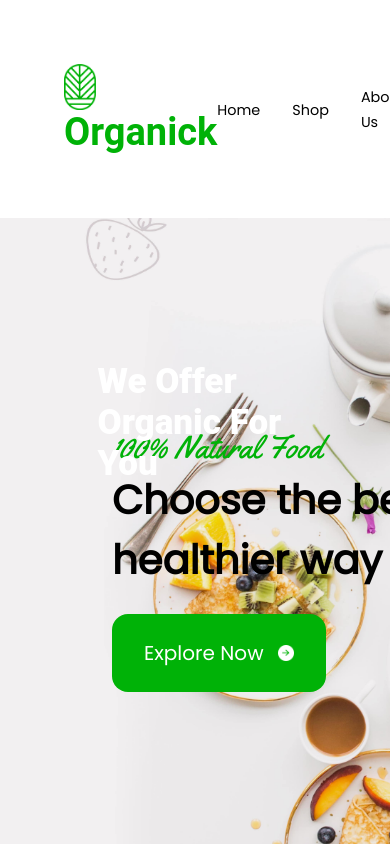
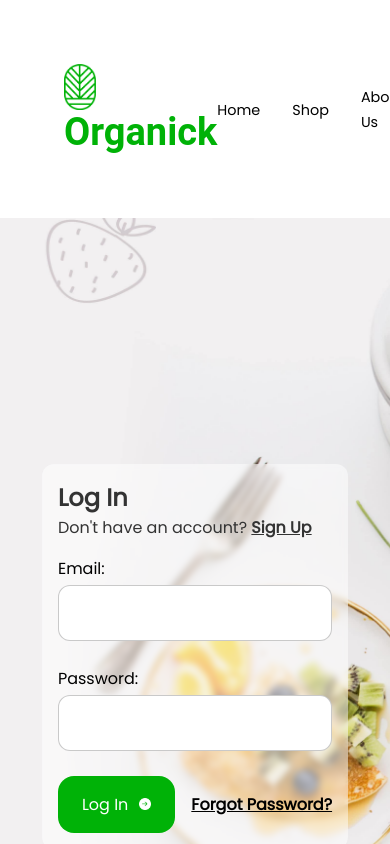
Before and after one commit to mofopeadegoke/TechSpace-Project-Organik, a React (Create React App) app in the folder react-app/: page /logIn in a window 390 px wide. Shown: the top 844 px of the page. Built offline with nearby package versions, Linux system fonts and the light colour scheme; no server answers.

Commit message:
auth page

```diff
--- a/react-app/src/App.js
+++ b/react-app/src/App.js
@@ -6,6 +6,8 @@ import HomePage from "./pages/home";
 import axios from "axios";
 import AboutPage from "./pages/about";
 import ShopPage from "./pages/shop";
+import LogIn from "./pages/log-in";
+import SignUp from "./pages/sign-up";
 
 function App() {
   const [data, setData] = useState({});
@@ -29,6 +31,8 @@ function App() {
           <Route index element={<HomePage />}></Route>
           <Route path="/about" element={<AboutPage />}></Route>
           <Route path="/shop" element={<ShopPage />}></Route>
+          <Route path="/logIn" element={<LogIn />}></Route>
+          <Route path="/signUp" element={<SignUp />}></Route>
           <Route path="*" element={<HomePage />} />
         </Routes>
         <Footer />
--- a/react-app/src/components/navbar.jsx
+++ b/react-app/src/components/navbar.jsx
@@ -51,9 +51,9 @@ export default function Navbar() {
                             </div>
                         </li>
                         <li>
-                            <a href="#">
+                            <a href="/logIn">
                                 <button className="signIn-btn">
-                                    Sign In
+                                    Log In
                                 </button>
                             </a>
                         </li>
--- a/react-app/src/components/styles/primary-colored-btn.css
+++ b/react-app/src/components/styles/primary-colored-btn.css
@@ -17,3 +17,15 @@ button.primary-btn img {
     margin-left: 0.3rem;
     width: 1rem;
 }
+
+@media screen and (max-width: 700px) {
+    button.primary-btn {
+        column-gap: 7px;
+        padding: 1rem 1.5rem;
+        font-size: 16px;
+    }
+    button.primary-btn img {
+        margin-left: 0.2rem;
+        width: 0.8rem;
+    }
+}
--- /dev/null
+++ b/react-app/src/pages/log-in.jsx
@@ -0,0 +1,49 @@
+import React, { useState } from 'react';
+// import { FaEye, FaEyeSlash } from 'react-icons/fa';
+import PrimaryColoredBtn from '../components/primary-colored-btn';
+import '../styles/login.css';
+
+export default function LogIn() {
+    const [email, setEmail] = useState('');
+    const [password, setPassword] = useState('');
+    // const [showPassword, setShowPassword] = useState(false);
+
+    const handleSubmit = (event) => {
+        event.preventDefault();
+        console.log(`Email: ${email}, Password: ${password}`);
+    };
+
+    // const togglePasswordVisibility = () => {
+    //     setShowPassword(!showPassword);
+    // };
+
+    return (
+        <article className='login'>
+        <article className='login-container'>
+            <h1 className='header-text'>Log In</h1>
+            <p className='sub-text'>Don't have an account? <a href='/signUp'>Sign Up</a></p>
+            <form onSubmit={handleSubmit}>
+                <label className='textfield'>
+                    Email:
+                    <input className='input-field' type="email" value={email} onChange={(e) => setEmail(e.target.value)} />
+                </label>
+                <br />
+                <label className='textfield'>
+                    Password:
+
+                        <input className='input-field' type={ 'password'} value={password} onChange={(e) => setPassword(e.target.value)} />
+                        {/* {showPassword ? (
+                            <FaEyeSlash style={{ marginLeft: '5px', cursor: 'pointer' }} onClick={togglePasswordVisibility} />
+                        ) : (
+                            <FaEye style={{ marginLeft: '5px', cursor: 'pointer' }} onClick={togglePasswordVisibility} />
+                        )} */}
+
+                </label>
+                <br />
+                <PrimaryColoredBtn value='Log In' />
+                <a className='forgot-password' href='#'>Forgot Password?</a>
+            </form>
+            </article>
+        </article>
+    );
+}
--- /dev/null
+++ b/react-app/src/pages/sign-up.jsx
@@ -0,0 +1,52 @@
+import React, { useState } from 'react';
+// import { FaEye, FaEyeSlash } from 'react-icons/fa';
+import PrimaryColoredBtn from '../components/primary-colored-btn';
+import '../styles/sign-up.css';
+
+export default function SignUp() {
+    const [email, setEmail] = useState('');
+    const [password, setPassword] = useState('');
+    // const [showPassword, setShowPassword] = useState(false);
+
+    const handleSubmit = (event) => {
+        event.preventDefault();
+        console.log(`Email: ${email}, Password: ${password}`);
+    };
+
+    // const togglePasswordVisibility = () => {
+    //     setShowPassword(!showPassword);
+    // };
+
+    return (
+        <article className='signup'>
+        <article className='signup-container'>
+            <h1 className='header-text'>Sign up now</h1>
+            <form onSubmit={handleSubmit}>
+                <label className='textfield'>
+                    Full name
+                    <input className='input-field' type="text" value={email} onChange={(e) => setEmail(e.target.value)} />
+                </label>
+                <label className='textfield'>
+                    Email address
+                    <input className='input-field' type="email" value={email} onChange={(e) => setEmail(e.target.value)} />
+                </label>
+                <label className='textfield'>
+                    Password
+
+                        <input className='input-field' type={ 'password'} value={password} onChange={(e) => setPassword(e.target.value)} />
+                        {/* {showPassword ? (
+                            <FaEyeSlash style={{ marginLeft: '5px', cursor: 'pointer' }} onClick={togglePasswordVisibility} />
+                        ) : (
+                            <FaEye style={{ marginLeft: '5px', cursor: 'pointer' }} onClick={togglePasswordVisibility} />
+                        )} */}
+
+                </label>
+                <br />
+                <p className='sub-text'>By creating an account, I agree to our <a href='#'>Terms of use</a> and <a href='#'>Terms of use</a></p>
+                <PrimaryColoredBtn value='Sign up' />
+                <p className='bottom-text'>Already have an account?<a className='forgot-password' href='/logIn'>Log in</a></p>
+            </form>
+            </article>
+        </article>
+    );
+}
--- /dev/null
+++ b/react-app/src/styles/login.css
@@ -0,0 +1,99 @@
+
+.login {
+    background-image: url("../assests/home-background-one.jpg");
+    background-size: cover;
+    background-position: center;
+    background-color: black;
+    padding: 5rem;
+    display: flex;
+    flex-direction: column;
+    justify-content: center;
+    align-items: center;
+    height: 100vh;
+}
+
+.login a {
+    color: var(--title-color);
+    font-weight: 600;
+}
+
+.login-container {
+    background-color: rgba(255, 255, 255, 0.5);
+    backdrop-filter: blur(0.2rem);
+    border-radius: 0.75rem;
+    padding: 2rem;
+}
+
+.login .header-text,
+.sub-text {
+    color: #333;;
+}
+
+.login .header-text{
+    font-size: 3rem;
+}
+
+.login .sub-text {
+    font-size: 1rem;
+    margin-bottom: 1rem;
+}
+
+
+.login .input-field {
+    height: 3.5rem;
+    box-sizing: border-box;
+    border-radius: 0.75rem;
+    border: 1px solid rgba(102, 102, 102, 0.35);
+    width: 100%;
+}
+
+.login  .textfield {
+    display: flex;
+    width: 33.375rem;
+    flex-direction: column;
+    align-items: flex-start;
+    gap: 0.25rem;
+}
+
+.login .forgot-password {
+    margin-left: 1rem;
+}
+
+
+@media screen and (max-width: 768px) {
+    .login {
+        padding: 2rem;
+    }
+
+    .login .header-text {
+        font-size: 2rem;
+    }
+
+    .login .textfield {
+        width: 100%;
+    }
+
+
+}
+
+@media screen and (max-width: 480px) {
+    .login {
+        padding: 1rem;
+    }
+
+    .login-container {
+        padding: 1rem;
+    }
+
+    .login .header-text {
+        font-size: 1.5rem;
+    }
+
+}
+
+@media screen and (max-width: 380px) {
+    .login a,
+    .login .sub-text {
+        font-size: 0.7rem;
+    }
+}
--- /dev/null
+++ b/react-app/src/styles/sign-up.css
@@ -0,0 +1,103 @@
+
+.signup {
+    background-image: url("../assests/home-section-two-cardImg-two.jpg");
+    background-size: cover;
+    background-position: center;
+    background-color: black;
+    padding: 5rem;
+    display: flex;
+    flex-direction: column;
+    justify-content: center;
+    align-items: center;
+    height: 100vh;
+}
+
+.signup a {
+    color: var(--title-color);
+    font-weight: 600;
+}
+
+.signup-container {
+    background-color: rgba(255, 255, 255, 0.5);
+    backdrop-filter: blur(0.2rem);
+    border-radius: 0.75rem;
+    padding: 2rem;
+}
+
+.signup .header-text,
+.sub-text {
+    color: #333;
+}
+
+.signup .header-text{
+    font-size: 3rem;
+}
+
+.signup .sub-text {
+    font-size: 1rem;
+    margin-bottom: 1rem;
+}
+
+
+.signup .input-field {
+    height: 3.5rem;
+    box-sizing: border-box;
+    border-radius: 0.75rem;
+    border: 1px solid rgba(102, 102, 102, 0.35);
+    width: 100%;
+    margin-bottom: 1rem;
+}
+
+.textfield {
+    display: flex;
+    width: 33.375rem;
+    flex-direction: column;
+    align-items: flex-start;
+    gap: 0.25rem;
+}
+
+.forgot-password {
+    margin-left: 1rem;
+}
+
+.bottom-text {
+    margin-top: 1rem;
+}
+
+@media screen and (max-width: 768px) {
+    .signup {
+        padding: 2rem;
+    }
+
+    .signup .header-text {
+        font-size: 2rem;
+    }
+
+    .textfield {
+        width: 100%;
+    }
+
+
+}
+
+@media screen and (max-width: 480px) {
+    .signup {
+        padding: 1rem;
+    }
+
+    .signup-container {
+        padding: 1rem;
+    }
+
+    .signup .header-text {
+        font-size: 1.5rem;
+    }
+
+}
+
+@media screen and (max-width: 380px) {
+    .signup a,
+    .signup .sub-text {
+        font-size: 0.7rem;
+    }
+}
```
